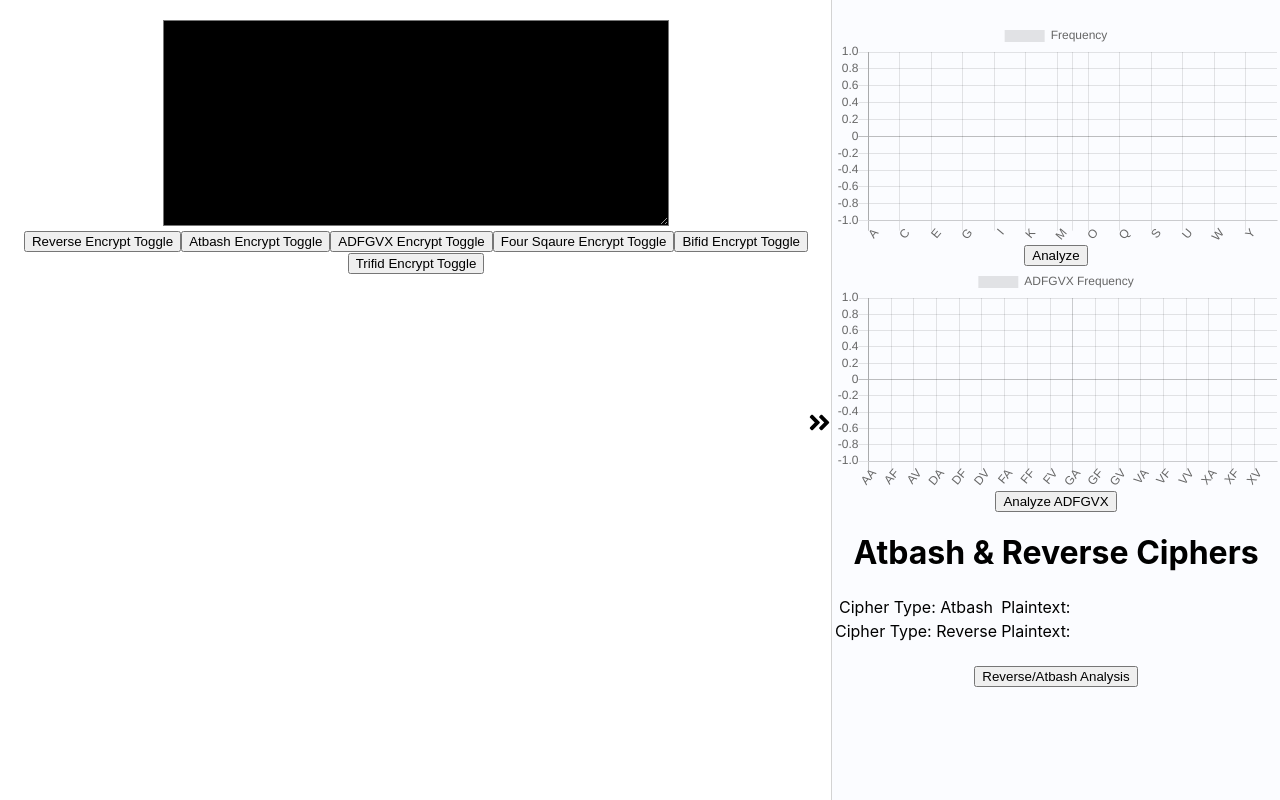
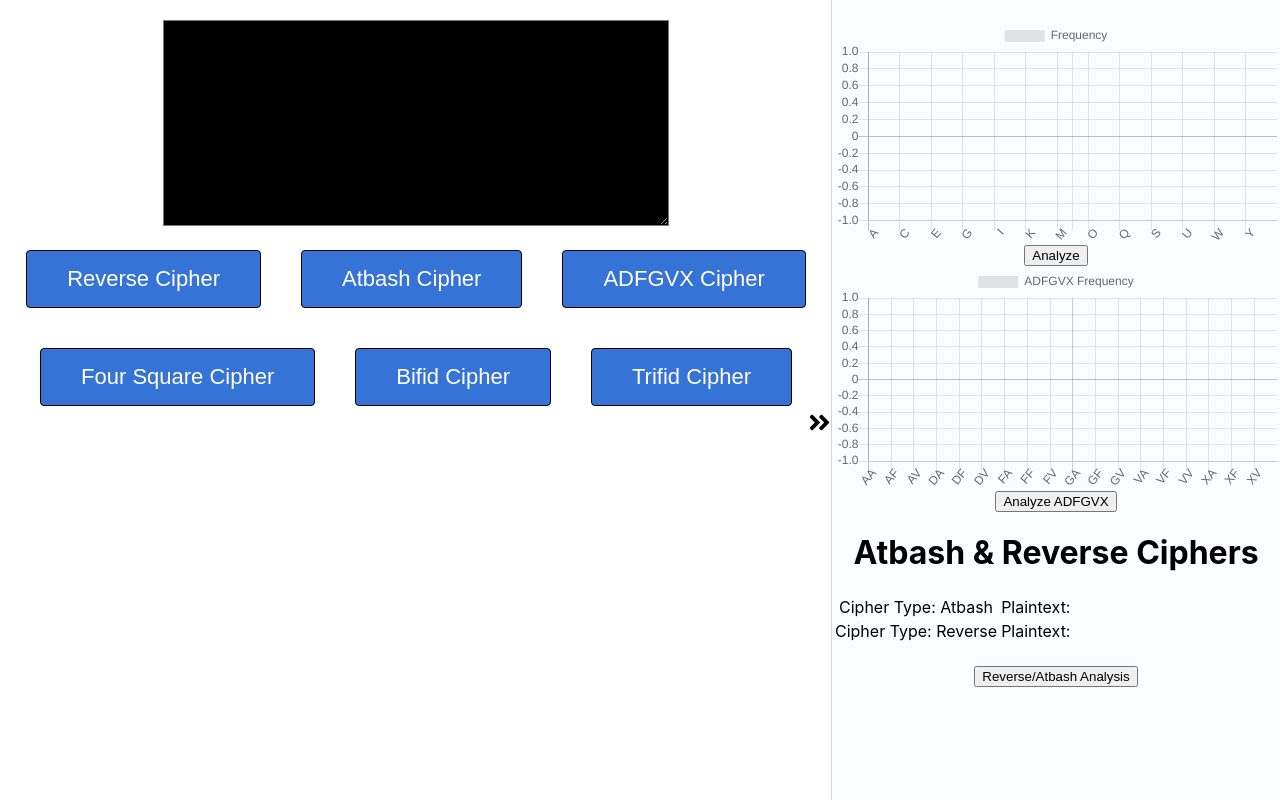
Before and after one commit to cfajfer/Cipher_Breaker, a React (Create React App) app: page / in a window 1280 px wide. Built offline with nearby package versions, Linux system fonts and the light colour scheme.

Commit message:
Styling Changes

```diff
--- a/src/App.css
+++ b/src/App.css
@@ -15,7 +15,8 @@
 }
 .close:before, .close:after {
   position: absolute;
-  left: 15px;
+  right: 13px;
+  top: 0px;
   content: ' ';
   height: 33px;
   width: 2px;
@@ -58,3 +59,31 @@
   color: white;
   background-color: black;
 }
+.button {
+    background: #3673d6;
+    color: white;
+    font-size: 22px;
+    border: 1px solid black;
+    padding: 15px 40px;
+    border-radius: 4px;
+    margin: 20px 20px;
+}
+
+.button:hover {
+    background: #336ac4;
+}
+
+.button:active {
+    background: #336ac4;
+    top: 2px;
+}
+
+.button:before {
+    position: absolute;
+    height: 100%;
+    left: 0;
+    top: 0;
+    line-height: 3;
+    font-size: 140%;
+    width: 60px;
+}
--- a/src/mainView.js
+++ b/src/mainView.js
@@ -133,12 +133,13 @@ class MainView extends React.Component {
         <div>
           <textarea value={this.input} onChange={this.textareaEvent} id="mainInput"></textarea>
           <br/>
-          <button type="button" onClick={() => this.toggleView(false, "reverseEncrypt")}>Reverse Encrypt Toggle</button>
-          <button type="button" onClick={() => this.toggleView(false, "atbashEncrypt")}>Atbash Encrypt Toggle</button>
-          <button type="button" onClick={() => this.toggleView(false, "ADFGVXEncrypt")}>ADFGVX Encrypt Toggle</button>
-		      <button type="button" onClick={() => this.toggleView(false, "foursquareEncrypt")}>Four Sqaure Encrypt Toggle</button>
-		      <button type="button" onClick={() => this.toggleView(false, "bifidEncrypt")}>Bifid Encrypt Toggle</button>
-		      <button type="button" onClick={() => this.toggleView(false, "TrifidEncrypt")}>Trifid Encrypt Toggle</button>
+          <button type="button" className="button seperator" onClick={() => this.toggleView(false, "reverseEncrypt")}>Reverse Cipher</button>
+          <button type="button" className="button seperator" onClick={() => this.toggleView(false, "atbashEncrypt")}>Atbash Cipher</button>
+          <button type="button" className="button seperator" onClick={() => this.toggleView(false, "ADFGVXEncrypt")}>ADFGVX Cipher</button>
+          <br/>
+		      <button type="button" className="button seperator" onClick={() => this.toggleView(false, "foursquareEncrypt")}>Four Square Cipher</button>
+		      <button type="button" className="button seperator" onClick={() => this.toggleView(false, "bifidEncrypt")}>Bifid Cipher</button>
+		      <button type="button" className="button seperator" onClick={() => this.toggleView(false, "TrifidEncrypt")}>Trifid Cipher</button>
         </div>
       );
     }
```
